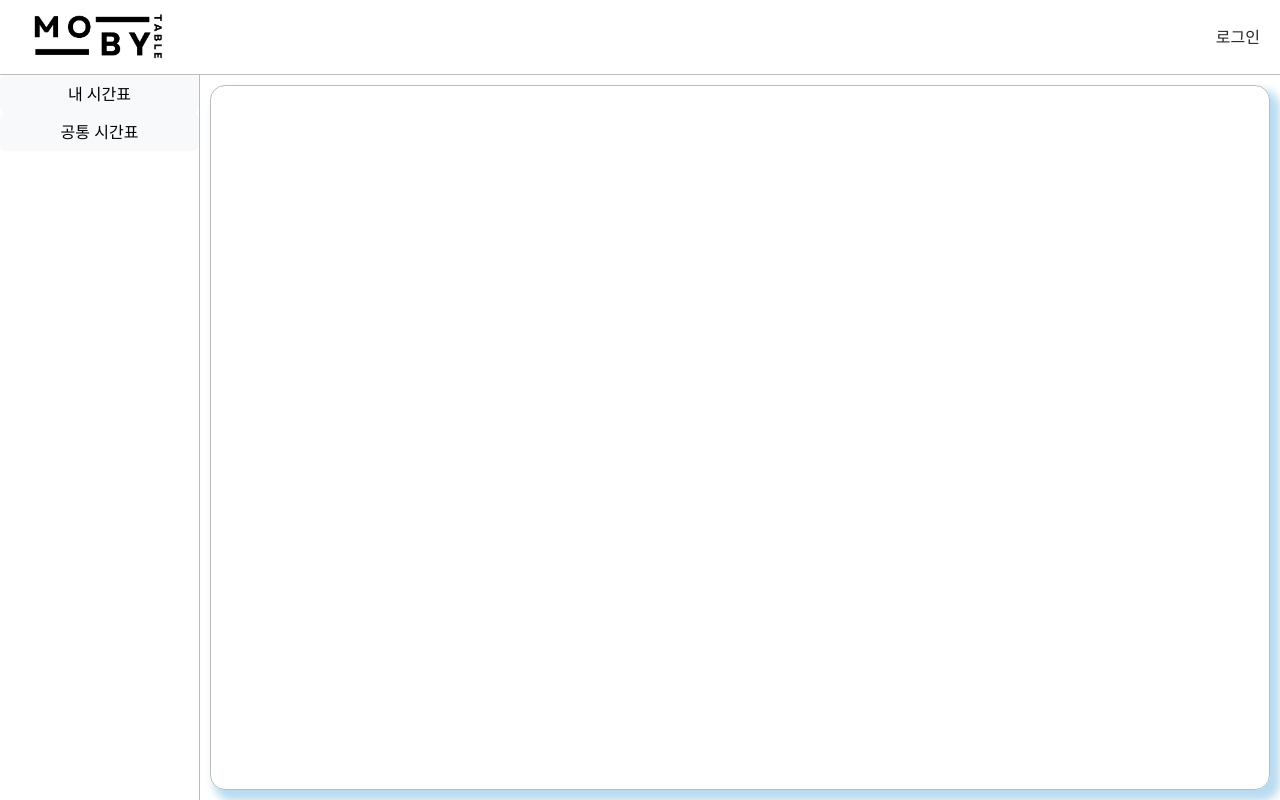
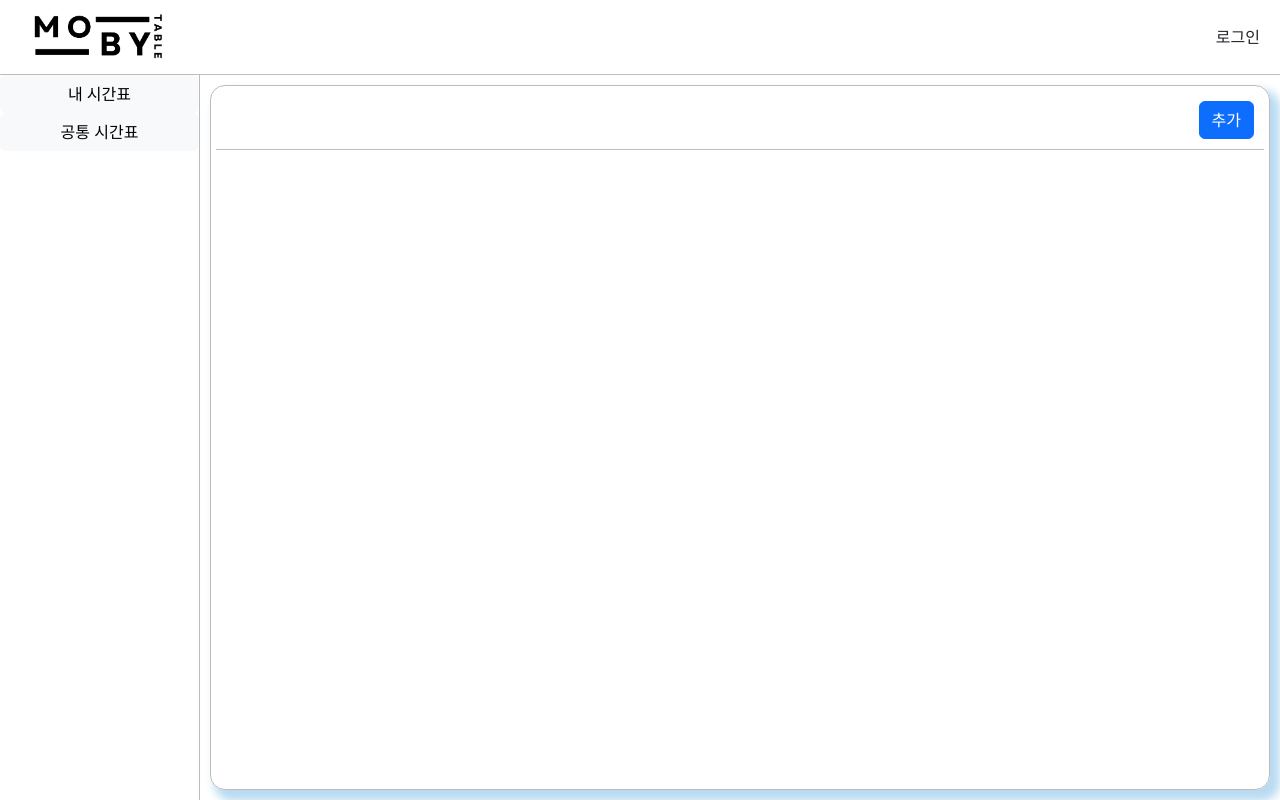
Before and after one commit to xode114kr1/moby-table-demo, a React (Create React App) app: page / in a window 1280 px wide. Before the commit this address had no page. Built offline with nearby package versions, Linux system fonts and the light colour scheme; data requests are answered from the project's data file.

Commit message:
feat : 디버깅 코드 삭제 feat : AllSong page 생성

```diff
--- a/db.json
+++ b/db.json
@@ -976,5 +976,13 @@
         []
       ]
     }
+  ],
+  "songs" : [
+    {
+      "id" : 0,
+      "name" : "유령",
+      "singer" : "라쿠나",
+      "participantsId" : [1,2,3,10,13,14]
+    }
   ]
 }
--- a/src/App.css
+++ b/src/App.css
@@ -108,3 +108,15 @@ body{
 .name-list button{
     width: 100%;
 }
+
+.all-song-page{
+    display: flex;
+    flex-direction: column;
+}
+
+.all-song-button-div{
+    display: flex;
+    justify-content: flex-end;
+    padding: 10px;
+    border-bottom: 1px solid rgb(189, 187, 187);
+}
--- a/src/App.js
+++ b/src/App.js
@@ -5,6 +5,7 @@ import NavList from "./component/NavList";
 import CommonTimeTable from "./page/CommonTimeTable";
 import "./App.css";
 import { useState } from "react";
+import AllSong from "./page/AllSong";
 
 function App() {
   const [myId, setMyId] = useState("14");
@@ -15,6 +16,7 @@ function App() {
         <NavList />
         <div className="content-div">
           <Routes>
+            <Route path="/" element={<AllSong />} />
             <Route
               path="/edittimetable"
               element={<EditTimeTable myId={myId} />}
--- a/src/component/NavList.js
+++ b/src/component/NavList.js
@@ -8,7 +8,6 @@ const NavList = () => {
   const location = useLocation();
   const goToLinkPage = (page) => {
     navigate(`${page}`);
-    console.log(location);
   };
   return (
     <div className="nav-list">
--- /dev/null
+++ b/src/page/AllSong.js
@@ -0,0 +1,27 @@
+import React, { useEffect, useState } from "react";
+import { Button } from "react-bootstrap";
+
+const AllSong = () => {
+  const [songs, setSongs] = useState(null);
+
+  const fetchSong = async () => {
+    let url = "http://localhost:4000/songs";
+    let response = await fetch(url);
+    let date = await response.json();
+    console.log(date);
+  };
+
+  useEffect(() => {
+    fetchSong();
+  }, []);
+
+  return (
+    <div className="all-song-page">
+      <div className="all-song-button-div">
+        <Button>추가</Button>
+      </div>
+    </div>
+  );
+};
+
+export default AllSong;
--- a/src/page/CommonTimeTable.js
+++ b/src/page/CommonTimeTable.js
@@ -2,7 +2,7 @@ import React, { useEffect, useState } from "react";
 import { Button, Table } from "react-bootstrap";
 import "bootstrap/dist/css/bootstrap.min.css";
 
-const CommonTimeTable = () => {
+const CommonTimeTable = ({ song }) => {
   const daysOfWeek = ["Mon", "Tue", "Wed", "Thu", "Fri", "Sat", "Sun"];
   const allPeople = [
     "진정환",
@@ -94,12 +94,14 @@ const CommonTimeTable = () => {
   };
 
   useEffect(() => {
+    if (song) {
+      setGroupMemberId(song.participantsId);
+    }
+  }, []);
+
+  useEffect(() => {
     addCommonSchedule();
   }, [groupMemberId]);
-
-  useEffect(() => {
-    console.log(schedule);
-  }, [schedule]);
 
   return (
     <div className="edit-table-page-contanier">
```
